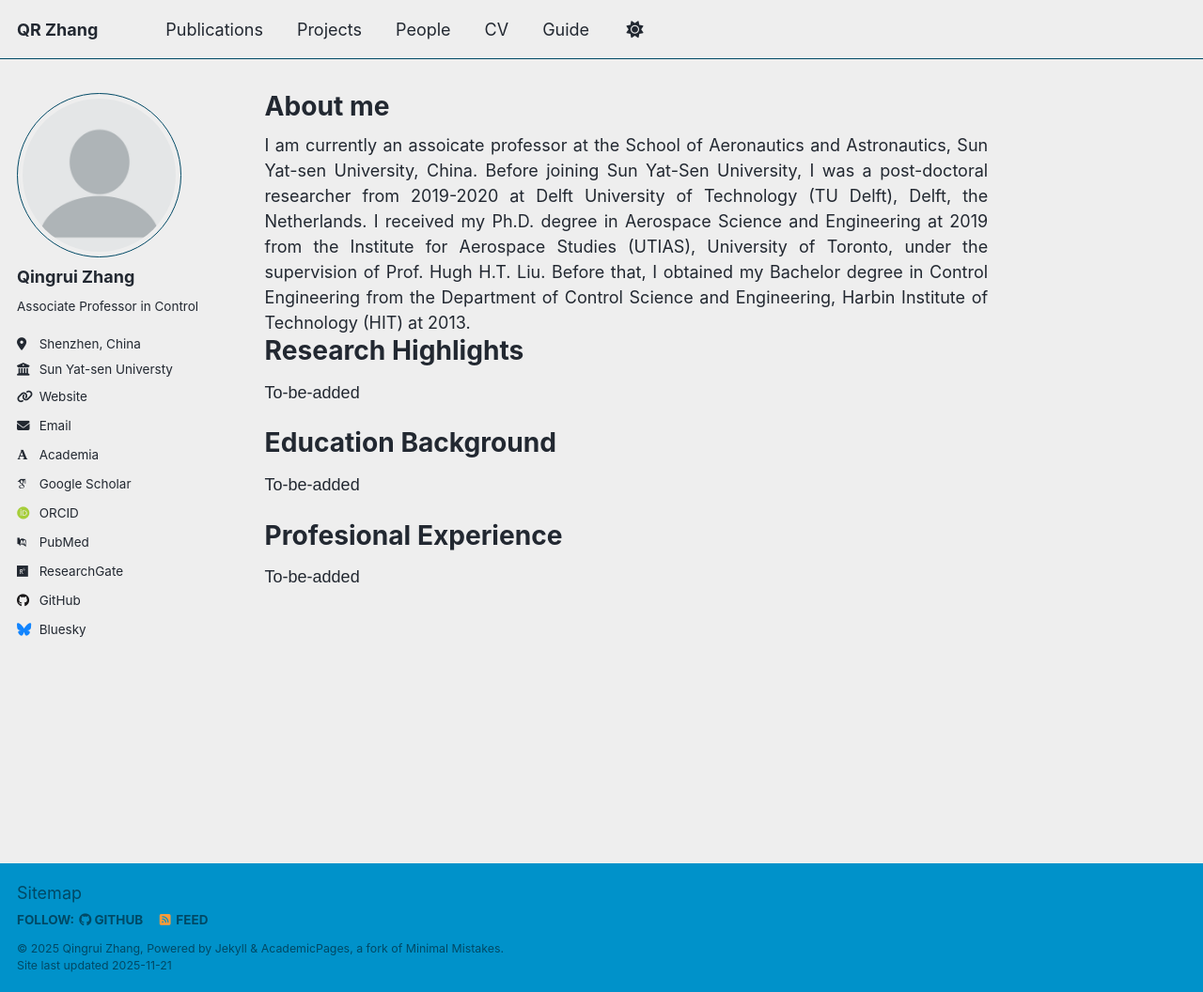
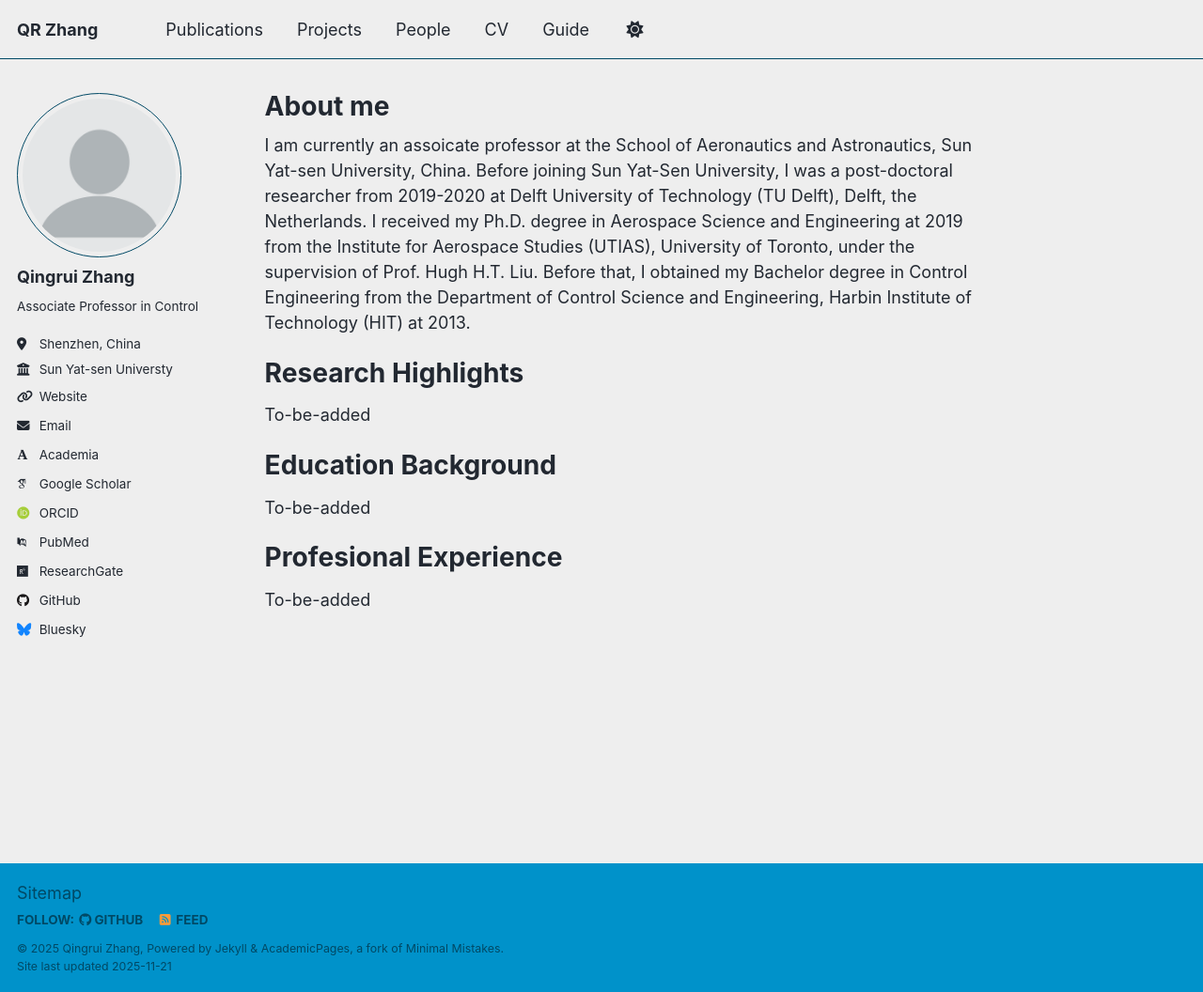
Before and after one commit to QR-Zhang/QR-Zhang.github.io, a Jekyll site: the page built from _pages/about.md, in a window 1280 px wide and 1056 px high. Shown: the whole window at 94% size. Built offline with Jekyll 4.4.1, drawn with Linux system fonts in a browser that asks for light colours; some web fonts are replaced; a script that is not in the unit is left out.

Commit message:
Update about.md

```diff
--- a/_pages/about.md
+++ b/_pages/about.md
@@ -6,15 +6,7 @@ redirect_from:
   - /about/
   - /about.html
 ---
-<div style="text-align: justify">
-   <style>
-      p {
-        font-size: 16px;
-        font-family: Arial, sans-serif;
-      }
-    </style>
 I am currently an assoicate professor at the School of Aeronautics and Astronautics, Sun Yat-sen University, China. Before joining Sun Yat-Sen University,  I was a post-doctoral researcher from 2019-2020 at Delft University of Technology (TU Delft), Delft, the Netherlands.  I received my Ph.D. degree in Aerospace Science and Engineering at 2019 from the Institute for Aerospace Studies (UTIAS), University of Toronto, under the supervision of Prof. Hugh H.T. Liu. Before that, I obtained my Bachelor degree in Control Engineering from the Department of Control Science and Engineering, Harbin Institute of Technology (HIT) at 2013.
-</div>
 
 
 Research Highlights
```
